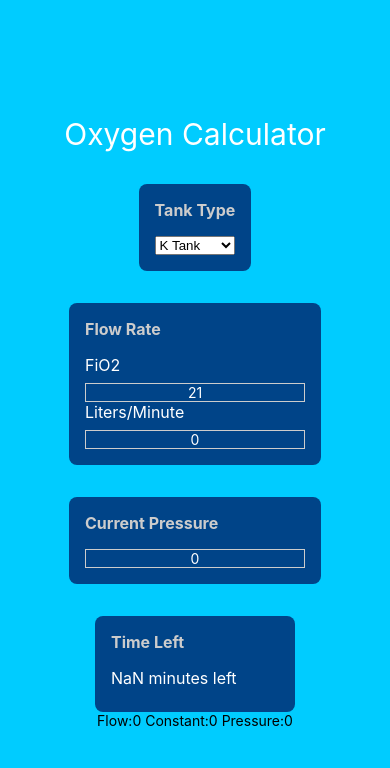
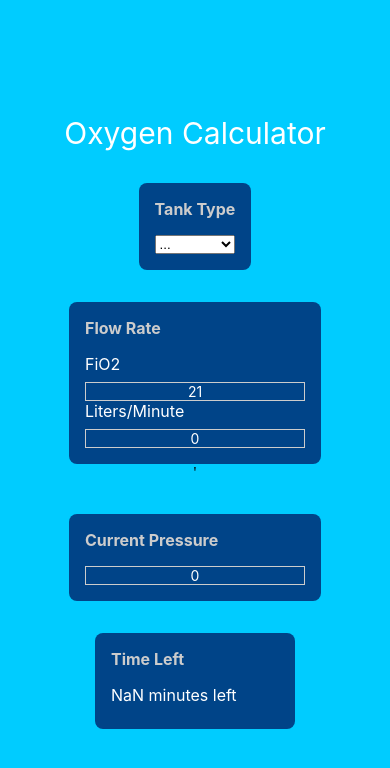
Before and after one commit to gunnarjessee/ReactNativeOxygenCalc, a React Native app: screen / in a window 390 px wide. Shown: the top 768 px of the page. Built offline with nearby package versions, Linux system fonts and the light colour scheme.

Commit message:
updated style

```diff
--- a/App.js
+++ b/App.js
@@ -48,9 +48,9 @@ export default function App() {
       <Text style={AppStyles.header}>Oxygen Calculator</Text>
       <TankType onTankChanged={onTankChanged}/>
       <FlowRate updateCurrentFlow={updateCurrentFlow}/>
-      <CurrentPressure onPressureChange={onPressureChange} currentPressure={currentPressure}/>
+
+'      <CurrentPressure onPressureChange={onPressureChange} currentPressure={currentPressure}/>
       <OutputTime currentTime={currentTime}/>
-      <Text>Flow:{currentFlow} Constant:{currentO2Constant} Pressure:{currentPressure}</Text>
     </View>
   );
 }
--- a/components/TankType.js
+++ b/components/TankType.js
@@ -4,6 +4,11 @@ import AppStyles from "../AppStyles";
 
 //Minutes remaining = PSIG * Tank conversion factor/Flow rate
 const tankTypes = {
+    ['select-tank']: {
+        'name': "...",
+        'constant': "",
+        'psi': ""
+    },
     ['k-tank']: {
         'name': "K Tank",
         'constant': "3.14",
```
